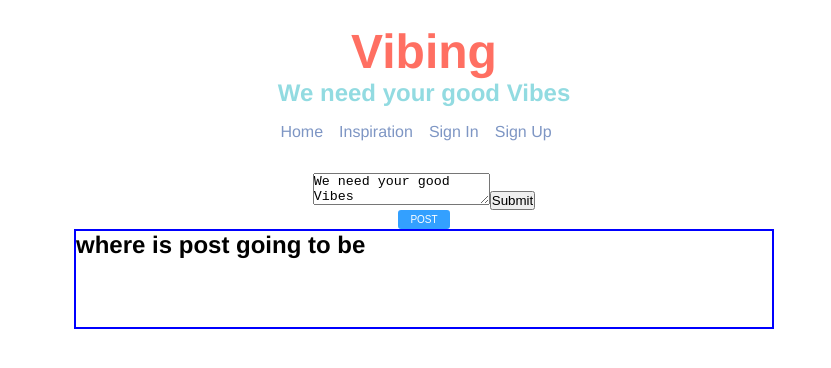
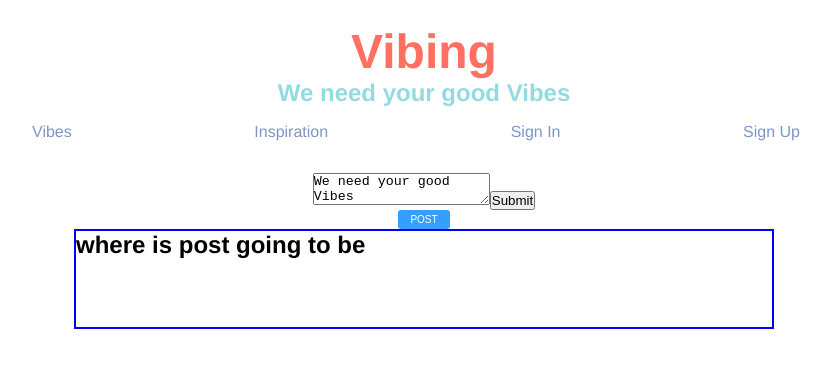
Before and after one commit to ThwCorbin/vibing, a React (Create React App) app: page / in a window 1280 px wide. Shown: the top 368 px of the page, without its empty margins (216-1047 px from the left). Built offline with nearby package versions, Linux system fonts and the light colour scheme.

Commit message:
Style nav

```diff
--- a/src/components/Navbar.css
+++ b/src/components/Navbar.css
@@ -1,7 +1,4 @@
 .navbar {
-	display: flex;
-	justify-content: space-around;
-	align-items: center;
 	width: 70%;
 }
 
@@ -9,7 +6,6 @@
 	display: flex;
 	flex-direction: row;
 	justify-content: space-between;
-	align-items: flex-end;
 	list-style: none;
 }
 
--- a/src/components/Navbar.js
+++ b/src/components/Navbar.js
@@ -7,7 +7,7 @@ function Navbar(props) {
 		<nav className="navbar">
 			<ul>
 				<li className="li-home">
-					Home
+					Vibes
 					{/* Need a React Router <Link /> to "/" */}
 				</li>
 				<li className="li-inspiration">
```
